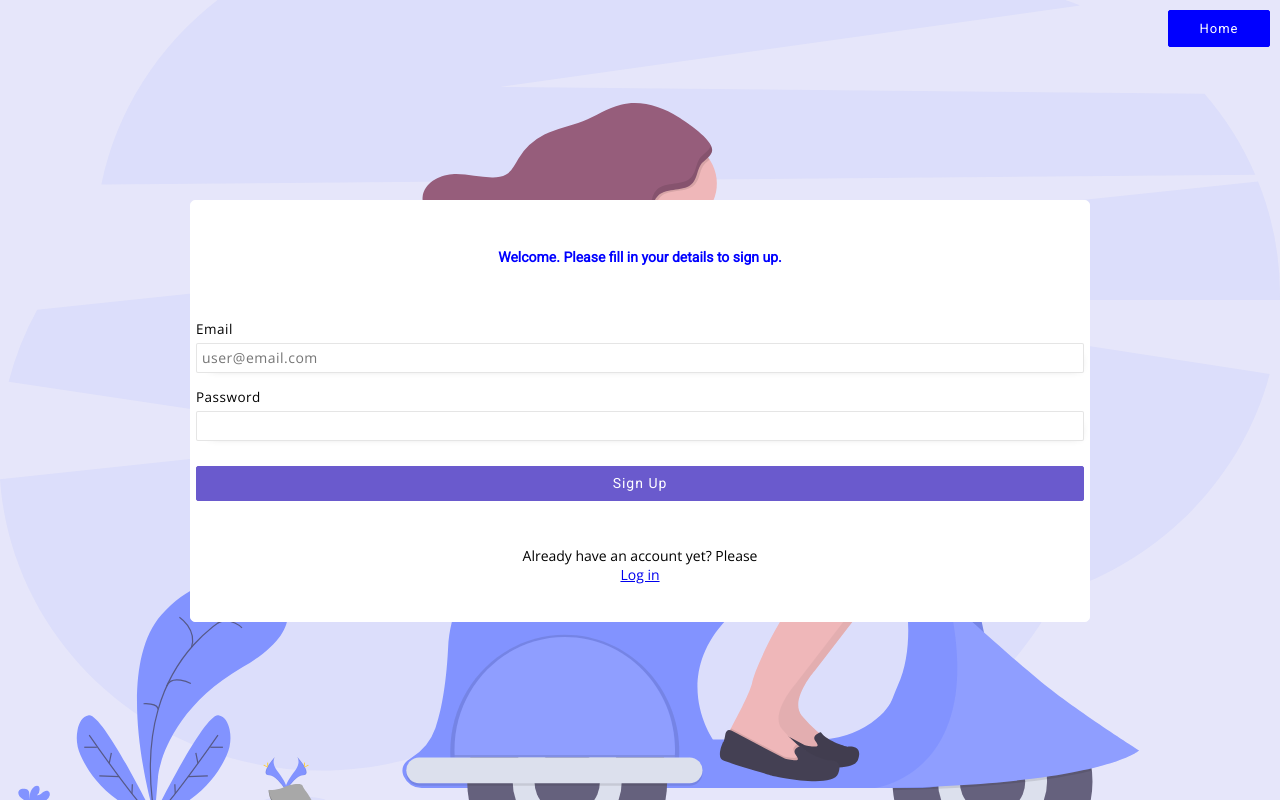
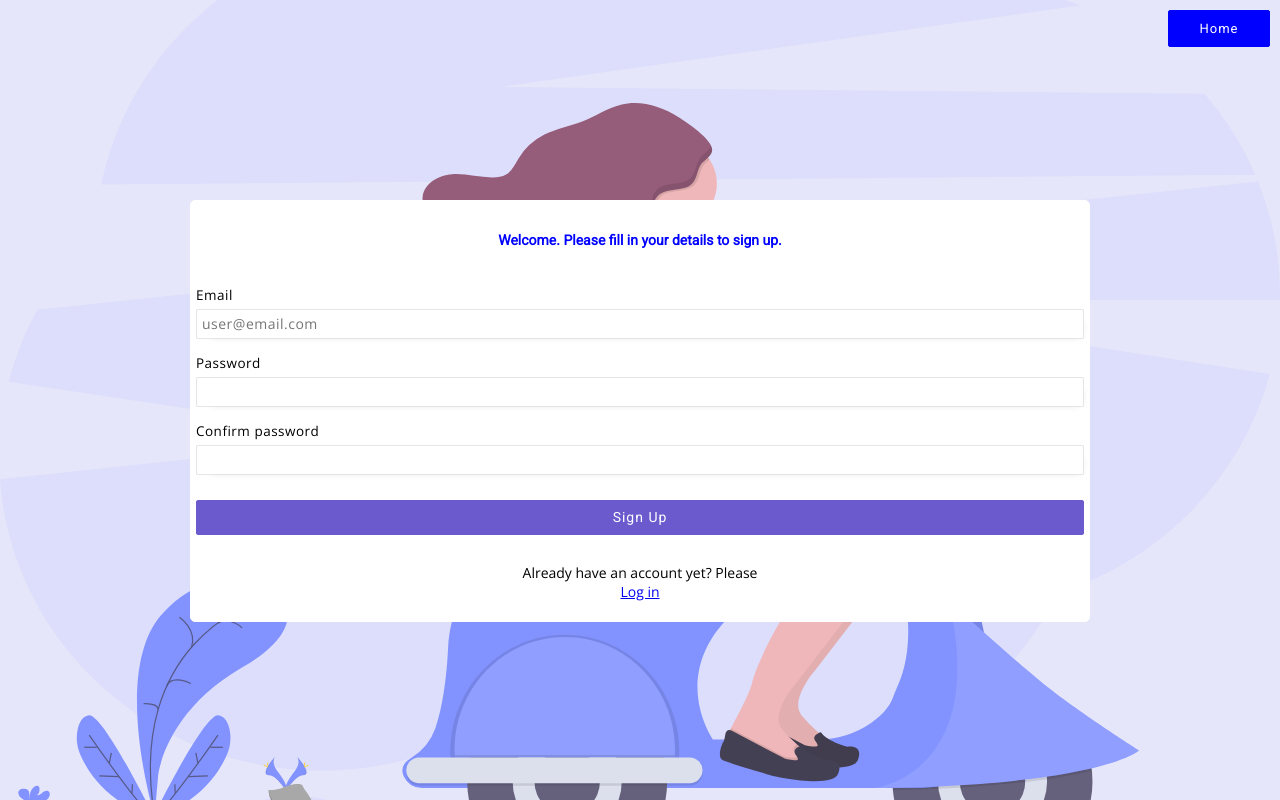
Before and after one commit to thislekan/send-IT, a plain HTML site: page UI/views/signup.html in a window 1280 px wide. Drawn offline with nearby package versions, Linux system fonts and the light colour scheme.

Commit message:
Added a confirm passwprd field

```diff
--- a/UI/views/signup.html
+++ b/UI/views/signup.html
@@ -41,6 +41,10 @@
                         <input type="password" name="password" id="password">
                     </div>
                     <div class="input__wrapper">
+                        <label for="confirm password">Confirm password</label>
+                        <input type="password" name="confirm password" id="confirm-password">
+                    </div>
+                    <div class="input__wrapper">
                         <button>Sign Up</span></button>
                     </div>
                 </div>
```
